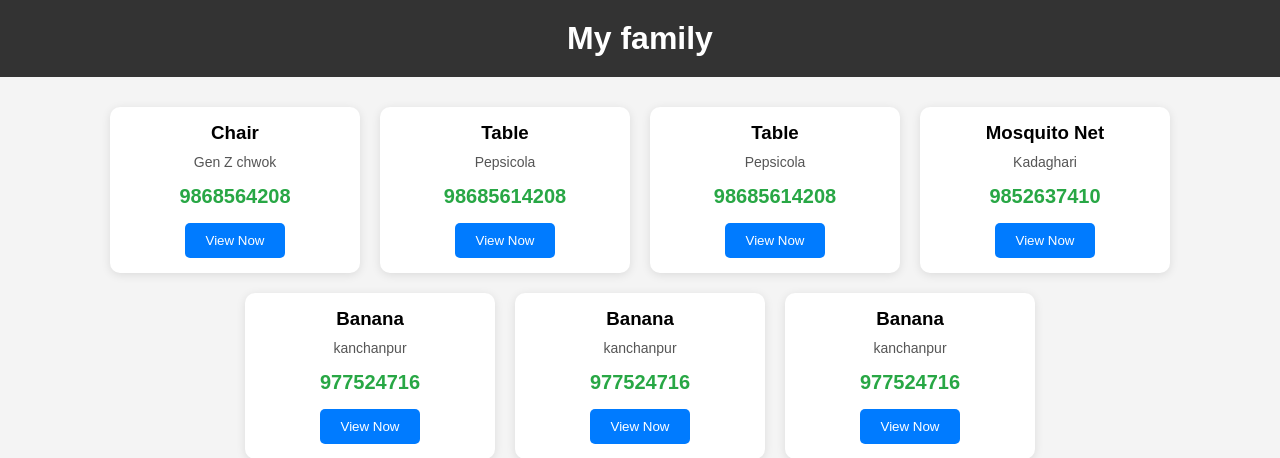
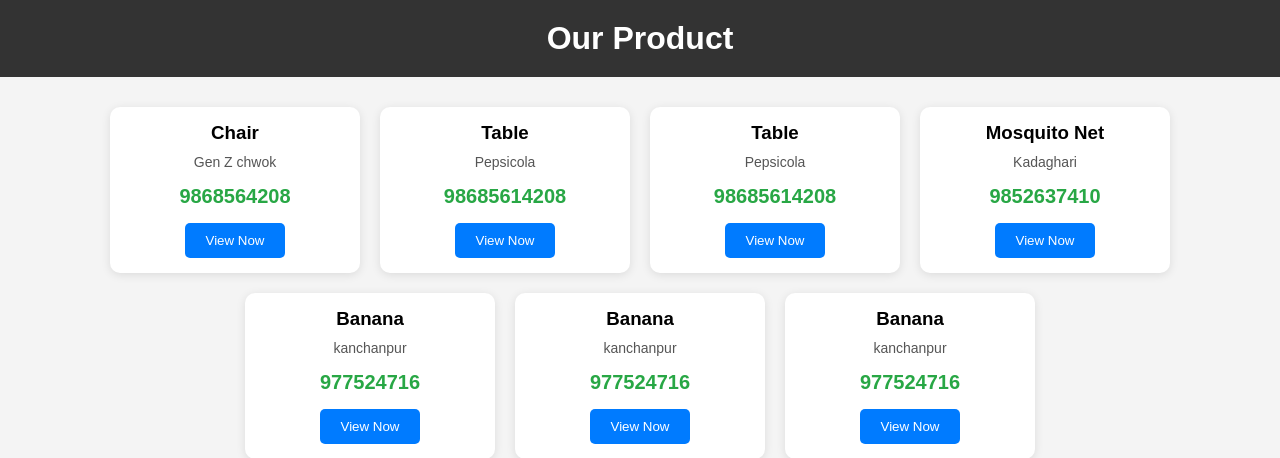
Before and after one commit to Yuvrajkalauni/Django-from-Brodaway, a Django app: page /show_items/ in a window 1280 px wide. Shown: the top 458 px of the page. Run offline with Django 5.2, Linux system fonts and the light colour scheme; data comes from the database, SQL or seed files in the repository; both versions use the stored data as it was after the commit.

Commit message:
day: 8 form, creat, view

```diff
--- a/self_django/main/urls.py
+++ b/self_django/main/urls.py
@@ -17,7 +17,7 @@ Including another URLconf
 from django.contrib import admin
 from django.urls import path
 from home.views import home , json_home, detail, show_complany
-from product.views import show_items, create_product
+from product.views import show_items, WOF_create_product, WF_create_product
 urlpatterns = [
     path('admin/', admin.site.urls),
     path('home/', home),
@@ -25,6 +25,6 @@ urlpatterns = [
     path('detail/', detail),
     path('company/',show_complany),
     path('show_items/', show_items),
-    path('create_product/', create_product)
-
+    path("WF_create_product/", WF_create_product),
+    path('whithout_form.py_create_product/', WOF_create_product)
 ]
--- a/self_django/product/templates/product/create_product.html
+++ b/self_django/product/templates/product/WOF_create_product.html
@@ -83,7 +83,7 @@
     <form method="POST" class="contact-form">
         {% csrf_token %}
 
-        <h2 class="form-title">Contact Information</h2>
+        <h2 class="form-title">Product Information</h2>
 
         <div class="form-group">
             <label class="form-label">Product Name</label>
--- a/self_django/product/templates/product/things.html
+++ b/self_django/product/templates/product/things.html
@@ -102,7 +102,7 @@
 <body>
 
     <header>
-        <h1>My family</h1>
+        <h1>Our Product</h1>
     </header>
 
     <div class="container">
--- a/self_django/product/views.py
+++ b/self_django/product/views.py
@@ -1,18 +1,36 @@
 from django.shortcuts import redirect, render
 from product.models import Items
+from product.forms import Product_form
 # Create your views here.
 def show_items(request):
     data = Items.objects.all()
     print(data)
     return render(request, "product/things.html", {"Products":data})
 
-def create_product(request):
+
+# without_using_form but_using_ORM create product
+def WOF_create_product(request):
+    if request.method == 'POST':  #check weather form method id post or get
+        data = request.POST       # all the data given by user through form is now copyed into data variable
+        Items.objects.create(
+            name = data['P_name'],
+            address = data['P_address'],            # data is copyed into table data is selected using input field name = 'P_address'
+            phone_number = data['P_phone_number']
+        )
+        return redirect('/show_items')     #This redirects user to show_items web page which let them view created product
+    return render(request, "product/WOF_create_product.html")
+
+
+# With_using_form create product
+def WF_create_product(request):
+    form = Product_form()
     if request.method == 'POST':
         data = request.POST
-        Items.objects.create(
-            name = data['P_name'],
-            address = data['P_address'],
-            phone_number = data['P_phone_number']
-        )
-        return redirect('/show_items')
-    return render(request, "product/create_product.html")
+        form = Product_form(data=data)
+        if form.is_valid:
+            form.save()
+            return redirect('/show_items')
+    context = {
+        "form":form
+    }
+    return render(request, 'product/WF_create_product.html', context)
```
Also changed, not shown: self_django/product/forms.py (added, +8 -0 lines), self_django/product/templates/product/WF_create_product.html (added, +8 -0 lines), self_django/db.sqlite3, self_django/product/form.py (deleted).
